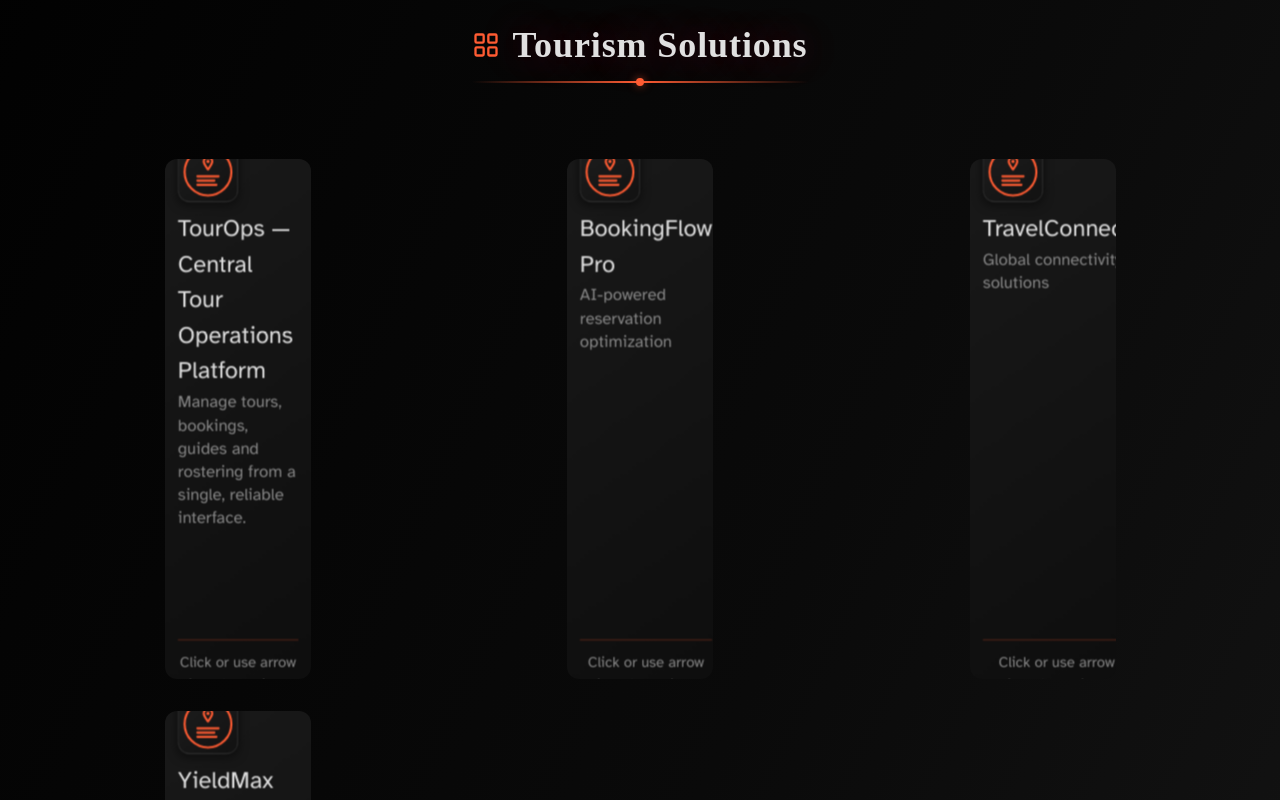
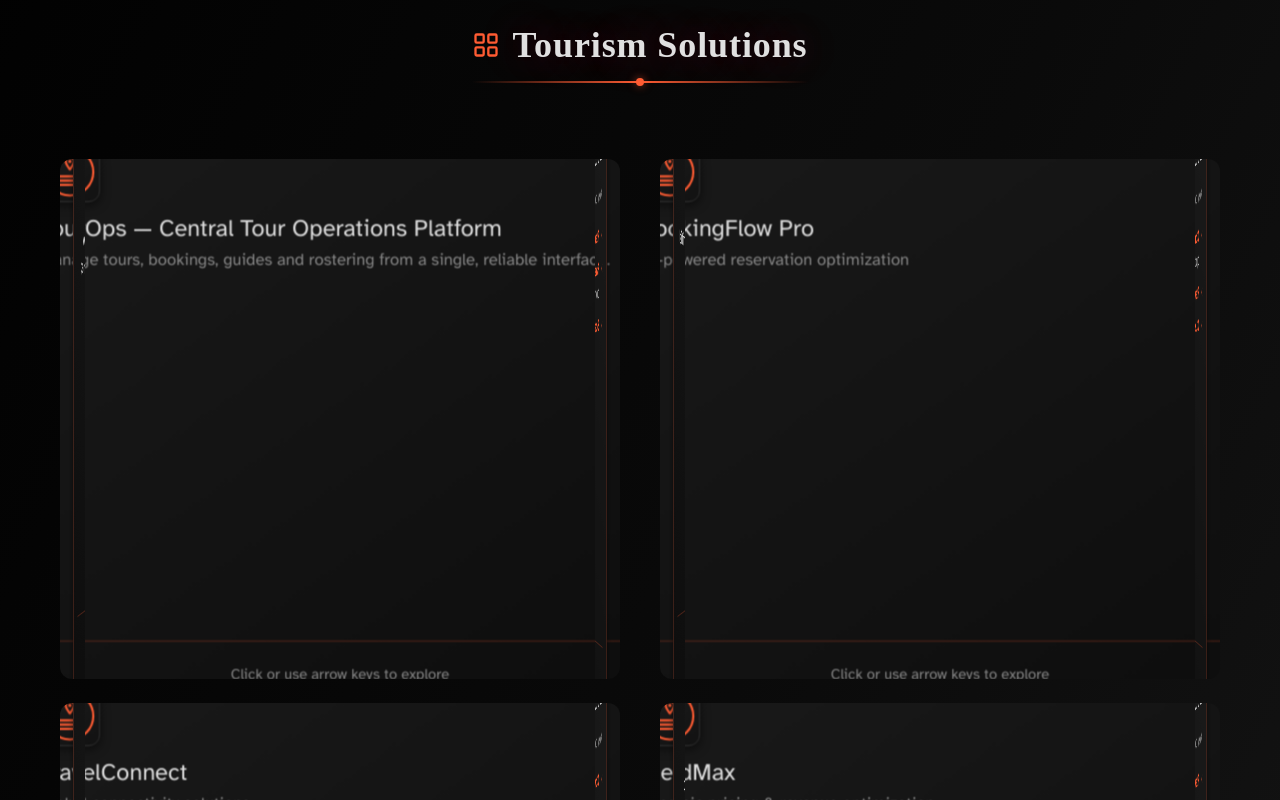
Before and after one commit to K-Hegli/Omni-Tourism-Solutions, a React (Vite) app: page /tourism-solutions in a window 1280 px wide. Shown: the part 440-1240 px from the top of the page. Built offline with nearby package versions, Linux system fonts and the light colour scheme.

Commit message:
sdfgsdfg

```diff
--- a/src/pages/tourism-solutions.jsx
+++ b/src/pages/tourism-solutions.jsx
@@ -183,7 +183,7 @@
             initial={{ opacity: 0, y: 20 }}
             animate={{ opacity: 1, y: 0 }}
             transition={{ duration: 0.6, delay: 0.2 }}
-            className={`grid grid-cols-1 md:grid-cols-2 lg:grid-cols-3 gap-8 mb-16 ${styles.sectionGrid}`}
+            className={styles.sectionGrid}
           >
             {tourismModules.map((module, index) => (
               <motion.div
--- a/src/styles/tourism-solutions.module.css
+++ b/src/styles/tourism-solutions.module.css
@@ -28,7 +28,7 @@
 }
 
 /* wrapper keeps each card centered and controls max width */
-.card-wrapper {
+.cardWrapper {
   width: 100%;
   max-width: 560px;   /* larger card width for two-per-row layout */
   display: flex;
```
Also changed, not shown: 4 other files (tests, documents, lock files or other folders).
